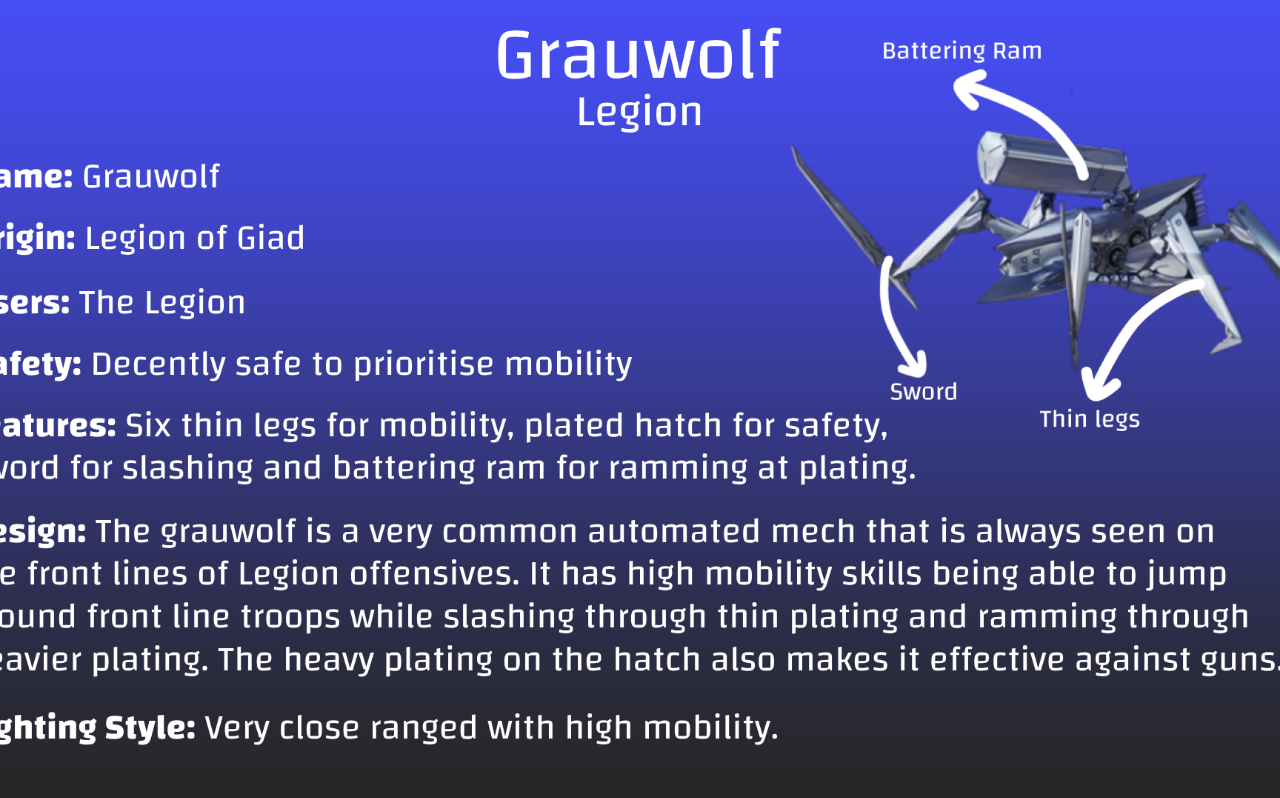
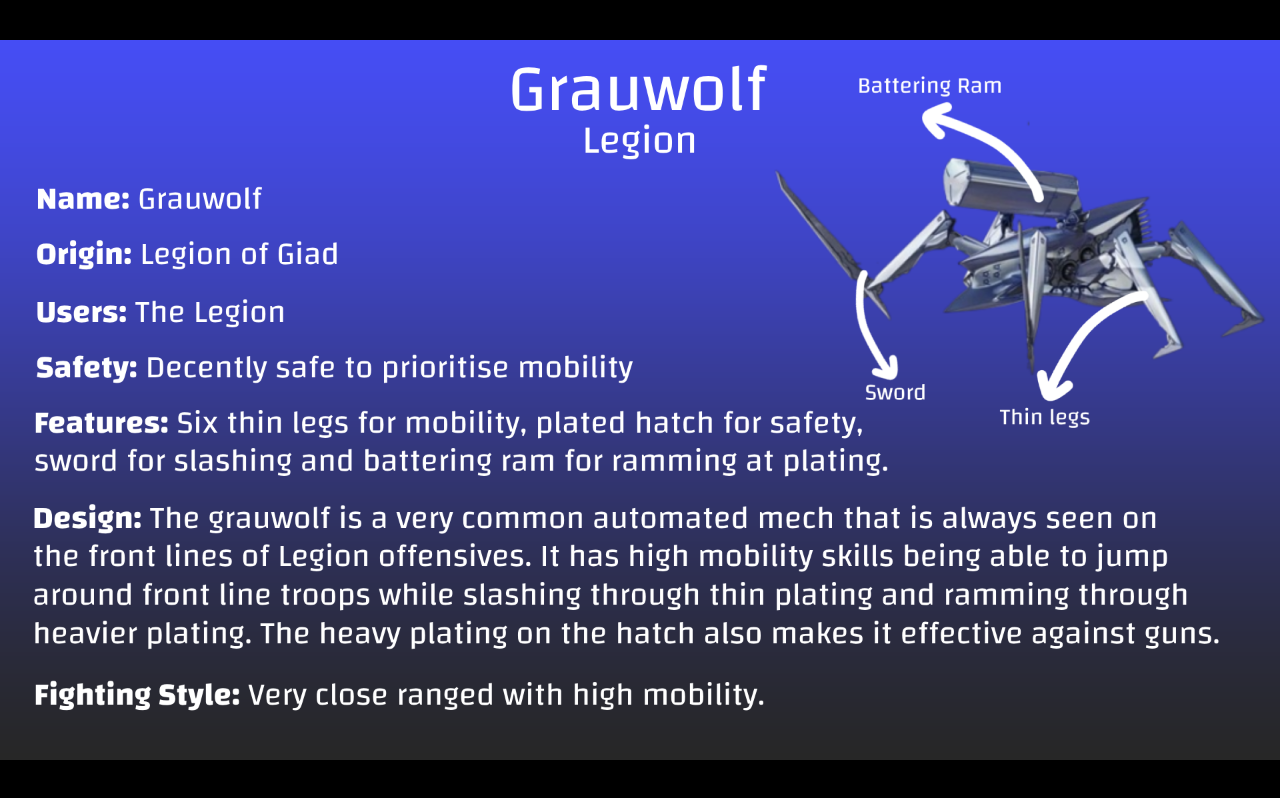
Before and after one commit to EightySixAnime/Grauwolf, a plain HTML site: page index.html in a window 1280 px wide. Drawn offline with Linux system fonts and the light colour scheme.

Commit message:
Update index.html

```diff
--- a/index.html
+++ b/index.html
@@ -9,11 +9,13 @@
       margin: 0;
       padding: 0;
       height: 100%;
+      width: 100%;
     }
 
     body {
       background: url('Grauwolf.png') no-repeat center center fixed;
-      background-size: cover;
+      background-size: contain;
+      background-color: black;
     }
   </style>
 </head>
```
